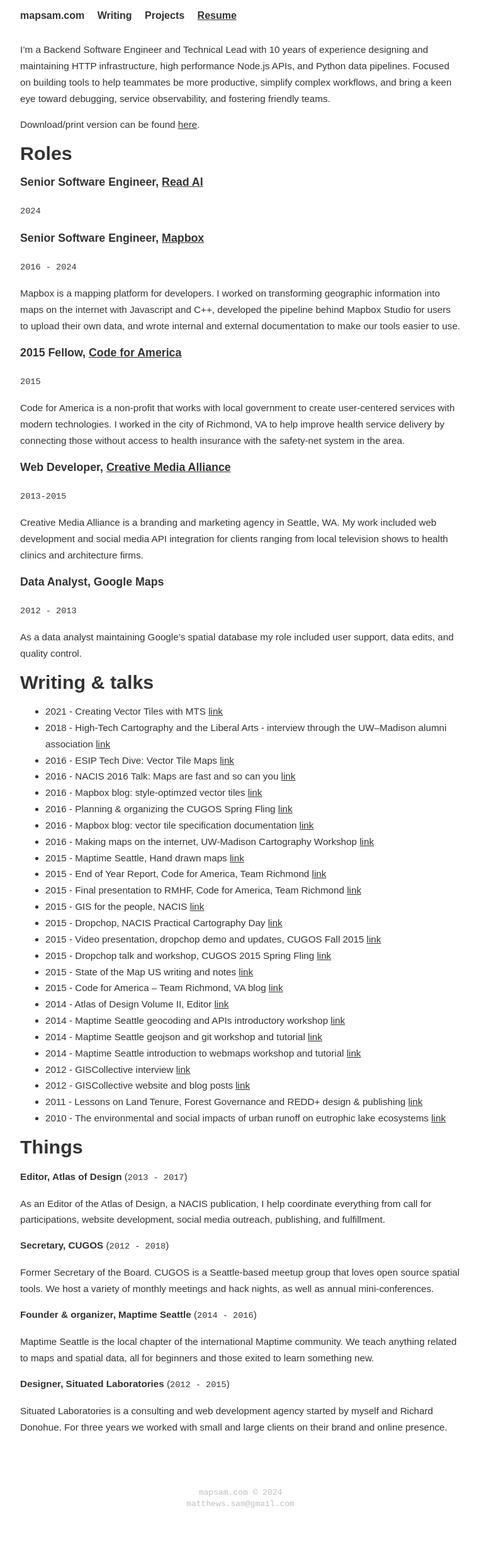
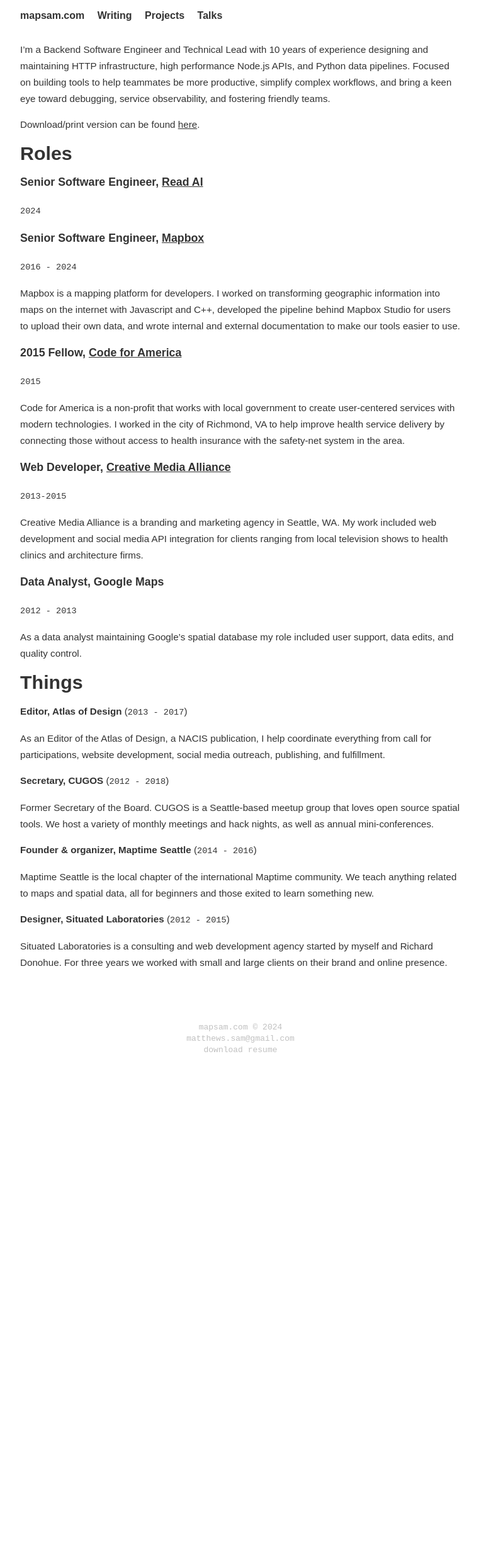
Before and after one commit to mapsam/mapsam.github.io, a Jekyll site: the page built from resume/index.md, in a window 1280 px wide. Shown: the whole page at 63% size, without its empty margins (258-1019 px from the left). Built offline with Jekyll 4.4.1, drawn with Linux system fonts in a browser that asks for light colours; nearby versions of some CDN libraries; after the commit the page ends 1755 px from its top, so only the background shows below that.

```diff
--- a/_includes/nav.html
+++ b/_includes/nav.html
@@ -17,9 +17,9 @@
 		<a href="/projects">Projects</a>
 	{% endif %}
 
-	{% if page.url == '/resume/' %}
-		<a href="/resume" class="active">Resume</a>
+  {% if page.url == '/talks/' %}
+		<a href="/talks" class="active">Talks</a>
 	{% else %}
-		<a href="/resume">Resume</a>
+		<a href="/talks">Talks</a>
 	{% endif %}
 </nav>
--- a/_layouts/default.html
+++ b/_layouts/default.html
@@ -11,7 +11,10 @@
     </div>
 
     <footer>
-      <code>mapsam.com &copy; {{ site.time | date: '%Y' }}<br>matthews.sam@gmail.com</code>
+      <code>mapsam.com &copy; {{ site.time | date: '%Y' }}
+        <br>matthews.sam@gmail.com
+        <br><a href="{{ site.url}}/resume/matthews-resume-2024.pdf" style="color: inherit">download resume</a>
+      </code>
     </footer>
   </div>
 
--- a/css/mapsam.scss
+++ b/css/mapsam.scss
@@ -68,3 +68,14 @@
     }
   }
 }
+
+.list-table {
+  tr {
+    td {
+      vertical-align: top;
+      &:first-child {
+        min-width: 100px;
+      }
+    }
+  }
+}
--- a/resume/index.md
+++ b/resume/index.md
@@ -38,34 +38,6 @@
 
 As a data analyst maintaining Google's spatial database my role included user support, data edits, and quality control.
 
-# Writing & talks
-
-* 2021 - Creating Vector Tiles with MTS [link](https://www.twitch.tv/videos/1189483649)
-* 2018 - High-Tech Cartography and the Liberal Arts - interview through the UW–Madison alumni association [link](https://mediaspace.wisc.edu/media/High-Tech+Cartography+and+the+Liberal+Arts/1_l4gwsu7i)
-* 2016 - ESIP Tech Dive: Vector Tile Maps [link](https://www.youtube.com/watch?v=wN2-ms2PwBs)
-* 2016 - NACIS 2016 Talk: Maps are fast and so can you [link](https://docs.google.com/presentation/d/1j40vnKkeszmuLc3D2dsPsBGoBMI6htQSFY-eFwJyeps/pub)
-* 2016 - Mapbox blog: style-optimzed vector tiles [link](https://www.mapbox.com/blog/style-optimized-vector-tiles/)
-* 2016 - Planning & organizing the CUGOS Spring Fling [link](http://cugos.org/2016-spring-fling)
-* 2016 - Mapbox blog: vector tile specification documentation [link](https://www.mapbox.com/blog/vector-tile-spec-docs/)
-* 2016 - Making maps on the internet, UW-Madison Cartography Workshop [link](https://www.youtube.com/watch?v=AbtBi_e3mwc)
-* 2015 - Maptime Seattle, Hand drawn maps [link](http://maptimesea.github.io/2015/12/01/hand-drawn-maps.html)
-* 2015 - End of Year Report, Code for America, Team Richmond [link](http://rva.codeforamerica.org/end-of-year-report/)
-* 2015 - Final presentation to RMHF, Code for America, Team Richmond [link](https://docs.google.com/presentation/d/1Nw_LeRlYTpMcLzzRMycdPzhEducIcoDGYYHAAV1J8Mo/pub)
-* 2015 - GIS for the people, NACIS [link](https://docs.google.com/presentation/d/1JhsWYi1JMVdiZrvVOWiAWUEFtnT0vkcJQpsvDyM-IYM/pub)
-* 2015 - Dropchop, NACIS Practical Cartography Day [link](https://docs.google.com/presentation/d/162KqfCnALSvliexcY8-ctW1mX9hhXWgxV69OWgmf8ok/pub)
-* 2015 - Video presentation, dropchop demo and updates, CUGOS Fall 2015 [link](https://www.youtube.com/watch?v=5VfPOmM6bpo)
-* 2015 - Dropchop talk and workshop, CUGOS 2015 Spring Fling [link](http://cugos.org/2015-spring-fling/)
-* 2015 - State of the Map US writing and notes [link](https://github.com/mapsam/mapsam.github.io/wiki/Notes:-State-of-the-Map-2015,-NYC-(Day-1))
-* 2015 - Code for America – Team Richmond, VA blog [link](http://rva.codeforamerica.org)
-* 2014 - Atlas of Design Volume II, Editor [link](http://atlasofdesign.org)
-* 2014 - Maptime Seattle geocoding and APIs introductory workshop [link](http://maptimesea.github.io/2015/03/03/gecoding-api.html)
-* 2014 - Maptime Seattle geojson and git workshop and tutorial [link](http://maptimesea.github.io/2014/12/03/git-geojson.html)
-* 2014 - Maptime Seattle introduction to webmaps workshop and tutorial [link](http://maptimesea.github.io/2014/11/05/web-map-intro.html)
-* 2012 - GISCollective interview [link](http://news.ls.wisc.edu/announcements/summer-snapshots-gis-students-team-up-to-form-class/)
-* 2012 - GISCollective website and blog posts [link](http://giscollective.org/author/svmatthews/)
-* 2011 - Lessons on Land Tenure, Forest Governance and REDD+ design & publishing [link](http://www.nelson.wisc.edu/ltc/docs/Lessons-about-Land-Tenure-Forest-Governance-and-REDD.pdf)
-* 2010 - The environmental and social impacts of urban runoff on eutrophic lake ecosystems [link](http://minds.wisconsin.edu/bitstream/handle/1793/47860/Becker%20Daniels%20Matthews%20Roanhaus.pdf.txt;jsessionid=dmfvwv611nnx?sequence=6)
-
 # Things
 
 **Editor, Atlas of Design** (`2013 - 2017`)
```
Also changed, not shown: _data/projects.yml (added, +90 -0 lines), _data/talks.yml (added, +71 -0 lines), index.md (+2 -2 lines), posts/index.html (+7 -6 lines), projects/index.html (added, +23 -0 lines), projects/index.md (deleted, +0 -76 lines), talks/index.html (added, +16 -0 lines), 2 other files.
